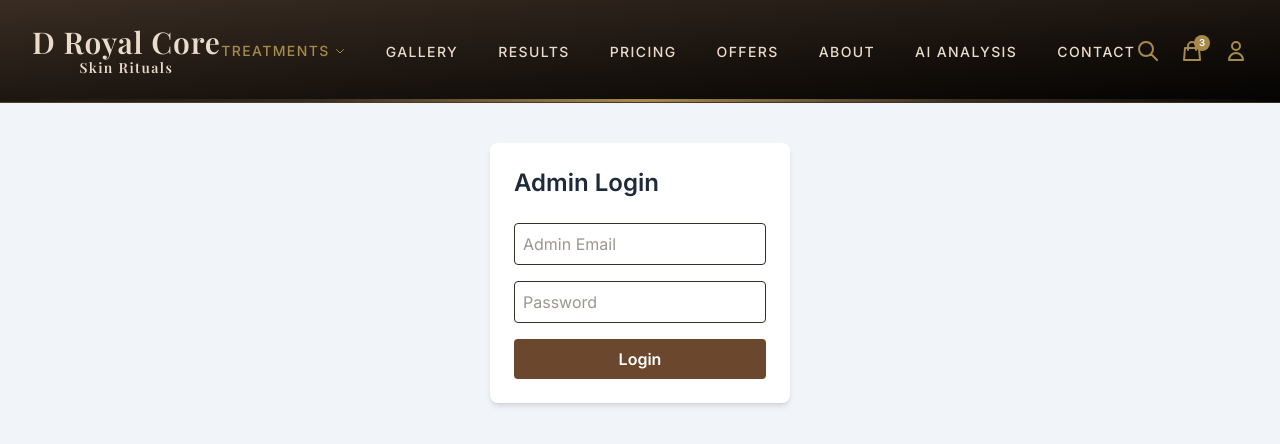
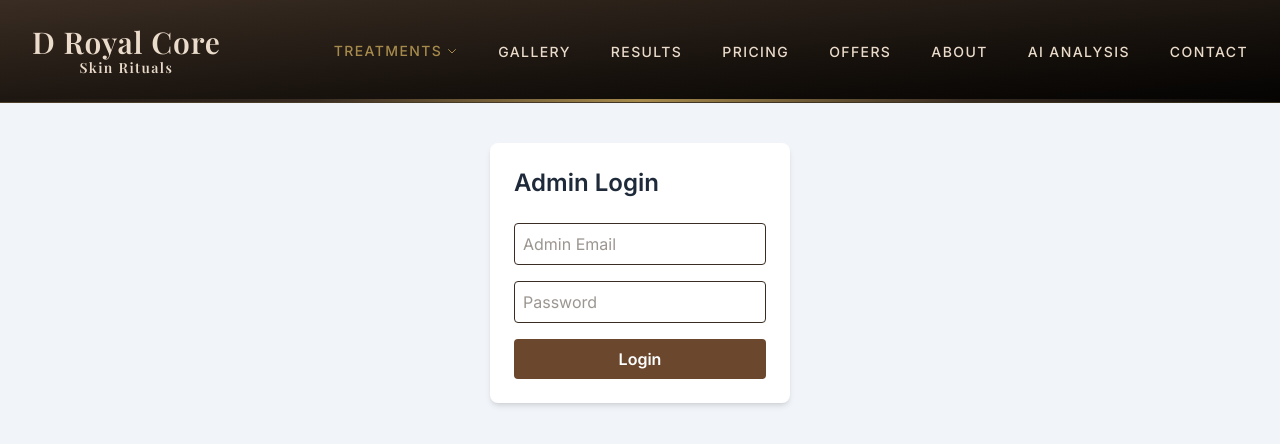
Before and after one commit to prerna701/deroyalkore, a React (Vite) app in the folder krish_ui/: page /admin in a window 1280 px wide. Shown: the top 444 px of the page. Built offline with nearby package versions, Linux system fonts and the light colour scheme; a web font is replaced by a local one.

Commit message:
add:smtp and minor fixes

```diff
--- a/krish_ui/src/components/common/Header.tsx
+++ b/krish_ui/src/components/common/Header.tsx
@@ -155,40 +155,6 @@ const Header: React.FC = () => {
                     ))}
                 </nav>
 
-                {/* Utility Icons */}
-                <div className="hidden md:flex items-center space-x-5">
-                    {/* Search */}
-                    <button className="text-[#a68a4c] hover:opacity-70 transition-opacity">
-                        <svg className="w-6 h-6" fill="none" stroke="currentColor" viewBox="0 0 24 24">
-                            <path d="M21 21l-6-6m2-5a7 7 0 11-14 0 7 7 0 0114 0z" strokeLinecap="round" strokeLinejoin="round" strokeWidth="2" />
-                        </svg>
-                    </button>
-
-                    {/* Shopping Bag */}
-                    <button className="text-[#a68a4c] relative hover:opacity-70 transition-opacity">
-                        <svg className="w-6 h-6" fill="none" stroke="currentColor" viewBox="0 0 24 24">
-                            <path d="M16 11V7a4 4 0 00-8 0v4M5 9h14l1 12H4L5 9z" strokeLinecap="round" strokeLinejoin="round" strokeWidth="2" />
-                        </svg>
-                        <span className="absolute -top-1 -right-1.5 bg-[#a68a4c] text-white rounded-full w-4 h-4 flex items-center justify-center text-[0.6rem] font-bold">
-                            3
-                        </span>
-                    </button>
-
-                    {/* User Profile */}
-                    <button className="text-[#a68a4c] hover:opacity-70 transition-opacity">
-                        <svg className="w-6 h-6" fill="none" stroke="currentColor" viewBox="0 0 24 24">
-                            <path d="M16 7a4 4 0 11-8 0 4 4 0 018 0zM12 14a7 7 0 00-7 7h14a7 7 0 00-7-7z" strokeLinecap="round" strokeLinejoin="round" strokeWidth="2" />
-                        </svg>
-                    </button>
-                </div>
-
-                {/* Mobile Menu Toggle */}
-                <button className="flex h-10 w-10 items-center justify-center text-[#a68a4c] hover:opacity-70 transition-opacity lg:hidden">
-                    <svg className="w-7 h-7" fill="none" stroke="currentColor" viewBox="0 0 24 24">
-                        <path d="M4 6h16M4 12h16M4 18h16" strokeLinecap="round" strokeLinejoin="round" strokeWidth="2" />
-                    </svg>
-                </button>
-
             </div>
         </header>
     );
--- a/krish_ui/src/components/ui/TreatmentsPreview.tsx
+++ b/krish_ui/src/components/ui/TreatmentsPreview.tsx
@@ -38,8 +38,8 @@ const TreatmentsPreview: React.FC<TreatmentsPreviewProps> = ({ onSelect, onViewA
                 <div className="grid grid-cols-1 md:grid-cols-2 lg:grid-cols-4 gap-7 md:gap-8 2xl:gap-10">
                     {treatments.map((treatment) => (
                         <div
-                            key={treatment.id}
-                            onClick={() => onSelect(treatment.id)}
+                            key={treatment.slug || treatment._id}
+                            onClick={() => onSelect((treatment.slug || treatment._id) as string)}
                             className="group flex cursor-pointer flex-col gap-5"
                         >
                             {/* Heading - Outside and Top */}
--- a/krish_ui/src/pages/BeforeAfterPage.tsx
+++ b/krish_ui/src/pages/BeforeAfterPage.tsx
@@ -2,6 +2,7 @@ import React, { memo, useCallback, useMemo, useState } from 'react';
 import { useNavigate } from 'react-router-dom';
 import { useSEO } from '../hooks/useSEO';
 import { useBeforeAfterCases } from '../hooks/useBeforeAfterCases';
+import GlossyButton from '../components/ui/GlossyButton';
 
 const BeforeAfterPage: React.FC = memo(() => {
     const navigate = useNavigate();
@@ -39,7 +40,7 @@ const BeforeAfterPage: React.FC = memo(() => {
     const categories = useMemo(() => ['all', ...groupedCases.map((group) => group.category)], [groupedCases]);
 
     return (
-        <section className="min-h-screen bg-[#f8f2ea] pt-24 pb-24 selection:bg-primary/30 sm:pt-28">
+        <section className="min-h-screen bg-[#f8f2ea] pt-20 pb-16 selection:bg-primary/30">
             <header className="fixed left-0 right-0 top-0 z-50 flex h-16 items-center border-b border-white/5 bg-[#1d1915] px-6 shadow-2xl backdrop-blur-md">
                 <button
                     onClick={handleBack}
@@ -48,16 +49,10 @@ const BeforeAfterPage: React.FC = memo(() => {
                     <span className="material-symbols-outlined transition-transform group-hover:-translate-x-1">arrow_back</span>
                     <span className="text-[10px] font-bold uppercase tracking-widest">Return to Rituals</span>
                 </button>
-                <div className="hidden flex-1 justify-center md:flex">
-                    <h1 className="text-[10px] font-bold uppercase tracking-[0.4em] text-primary">
-                        CLINICAL <span className="ml-1 font-light text-white/20">CASE STUDIES</span>
-                    </h1>
-                </div>
-                <div className="w-[120px] md:w-8"></div>
             </header>
 
             <div className="mx-auto max-w-7xl px-6">
-                <div className="mb-16 space-y-6 text-center">
+                <div className="mb-8 space-y-6 text-center">
                     <div className="flex items-center justify-center gap-4">
                         <div className="h-px w-12 bg-primary/20"></div>
                         <span className="text-[10px] font-bold uppercase tracking-[0.8em] text-primary">The Evidence</span>
@@ -160,9 +155,9 @@ const BeforeAfterPage: React.FC = memo(() => {
                         “Real beauty is a science. Every transformation documented here is a result of precise clinical methodology and skin dedication.”
                     </p>
                     <div className="pt-10">
-                        <button onClick={openTreatments} className="btn-85 px-12">
+                        <GlossyButton onClick={openTreatments}>
                             Start your ritual
-                        </button>
+                        </GlossyButton>
                     </div>
                 </div>
             </div>
--- a/krish_ui/src/pages/SkinTreatment.tsx
+++ b/krish_ui/src/pages/SkinTreatment.tsx
@@ -49,11 +49,7 @@ const SkinTreatment: React.FC = memo(() => {
 
     const handleBack = useCallback(() => {
         if (step === 0) {
-            if (window.history.state && window.history.state.idx > 0) {
-                navigate(-1);
-            } else {
-                navigate('/treatments');
-            }
+            navigate('/treatments');
         } else {
             setStep((s) => s - 1);
         }
--- a/krish_ui/src/pages/TreatmentsList.tsx
+++ b/krish_ui/src/pages/TreatmentsList.tsx
@@ -22,6 +22,17 @@ const TreatmentsList: React.FC = () => {
 
     return (
         <div className="min-h-screen bg-[#FDFBF7] pt-32 pb-20">
+            {/* Back Button */}
+            <div className="max-w-7xl mx-auto px-6 md:px-10 mb-8">
+                <button
+                    onClick={() => navigate('/')}
+                    className="flex items-center cursor-pointer text-[#8B7A66] hover:text-[#5D4634] transition-colors font-sans text-sm tracking-widest uppercase font-bold"
+                >
+                    <span className="material-symbols-outlined mr-2 text-lg">arrow_back</span>
+                    Back to Home
+                </button>
+            </div>
+
             {/* Header Content */}
             <div className="max-w-7xl mx-auto px-6 md:px-10 text-center mb-16">
                 <h1 className="font-sans text-5xl md:text-6xl font-bold text-[#3A2D23] mb-4">
```
